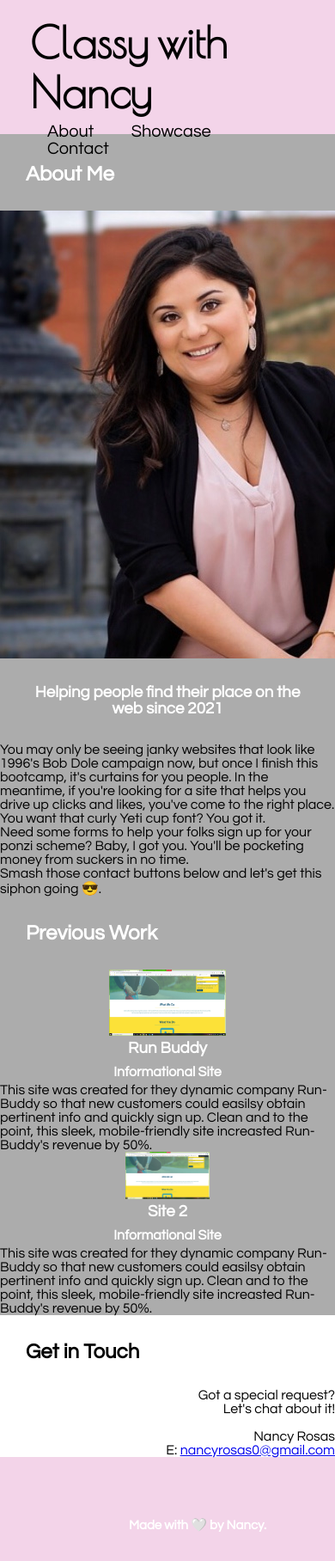
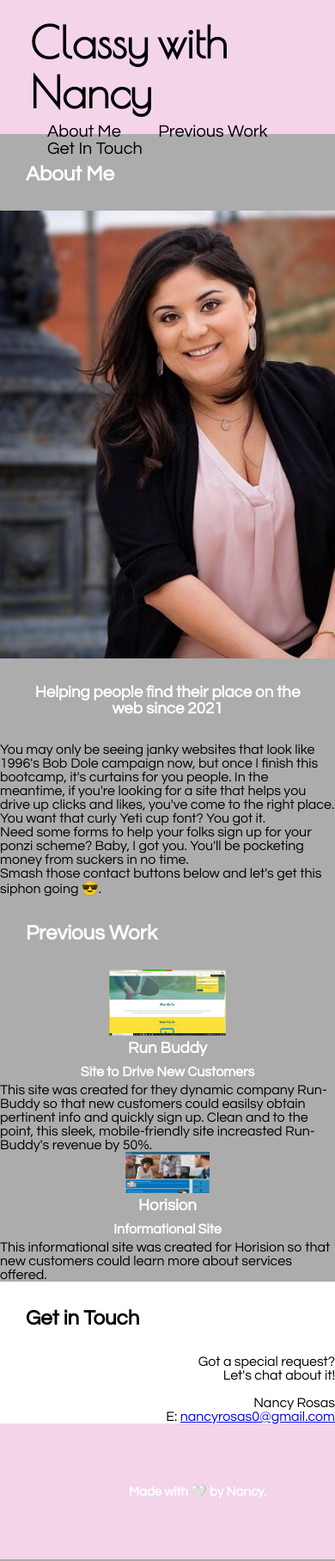
Before and after one commit to nancyrosas0/nancyrosas0.github.io, a plain HTML site: page index.html in a window 390 px wide. Shown: the top 1816 px of the page at 86% size. Drawn offline with nearby package versions, Linux system fonts and the light colour scheme.

Commit message:
added media queries

```diff
--- a/index.html
+++ b/index.html
@@ -15,25 +15,25 @@
     <!--navigation tags - block level element-->
 <header>
     <h1>
-        <a>Classy with Nancy</a>
+        <a href="/">
+        Classy with Nancy
+        </a>
     </h1>
     <nav>
         <!--Unordered list element-->
         <ul>
+            <!--List item element-->
             <li>
-                <!--List item element-->
-                <a href="#about">About</a>
+                <!--anchor element-->
+                <a href="#about">About Me</a>
             </li>
             <li>
-                <!--anchor element-->
-                <a href="#Showcase"> Showcase</a>
+                <a href="#previous-work">Previous Work</a>
             </li>
             <li>
-                <a href="#contact">Contact</a>
+                <a href="#contact">Get In Touch</a>
             </li>
         </ul>
-
-
     </nav>
 </header>
 
@@ -58,10 +58,10 @@
         </article>
     </section> -->
 
-    <section>
+    <section id="about">
         <h2>About Me</h2>
         <article>
-            <img id="img" src="assets/images/nancy.JPG" alt="Web developer, Nancy Rosas"/>
+            <img id="img" src="assets/images/nancy.JPG"  alt="Web developer, Nancy Rosas"/>
             <div>
                 <h3 id="tag">Helping people find their place on the web since 2021</h3>
                 <p>
@@ -93,25 +93,29 @@
         </article>
     </section> -->
 
-    <section>
+    <section id="previous-work">
         <h2>Previous Work</h2>
         <article>
-        <img id="main-project" src="./assets/images/run buddy screen shot.jpg" alt="A sample screenshot of the blue and yellow Run-Buddy landing page" />
+        <a href="https://nancyrosas0.github.io/run-buddy/">
+        <img id="main-project" src="./assets/images/run buddy screen shot.jpg" alt="A sample screenshot of the blue and yellow Run-Buddy landing page." />
+        </a>
         <div>
             <h3>Run Buddy</h3>
-            <h4>Informational Site</h4>
+            <h4>Site to Drive New Customers</h4>
             <p>
             This site was created for they dynamic company Run-Buddy so that new customers could easilsy obtain pertinent info and quickly sign up. Clean and to the point, this sleek, mobile-friendly site increasted Run-Buddy's revenue by 50%.
             </p>
         </div>
         </article>
         <article>
-            <img class="projects" src="./assets/images/run buddy screen shot.jpg" alt="A sample screenshot of the blue and yellow Run-Buddy landing page" />
+            <a href="https://nancyrosas0.github.io/Horiseon/">
+            <img class="projects" src="./assets/images/Horision Screen Shot.jpg" alt="A sample screenshot of the blue and grey Horiseon landing page." />
+            </a>
             <div>
-                <h3>Site 2</h3>
+                <h3>Horision</h3>
                 <h4>Informational Site</h4>
                 <p>
-                This site was created for they dynamic company Run-Buddy so that new customers could easilsy obtain pertinent info and quickly sign up. Clean and to the point, this sleek, mobile-friendly site increasted Run-Buddy's revenue by 50%.
+                This informational site was created for Horision so that new customers could learn more about services offered.
                 </p>
             </div>
             </article>
@@ -136,7 +140,7 @@
             </contact>
         </div>
     </section> -->
-<section class="contact-block">
+<section id= "contact" class="contact-block">
     <section>
         <div>
             <h2 id="get-in-touch">Get in Touch</h2>
--- a/style.css
+++ b/style.css
@@ -78,11 +78,11 @@ h2 {
     display: block;
     margin-left: auto;
     margin-right: auto;
-}
+  }
 
 .projects {
     width: 25%;
-    heigth: 25%;
+    height: 25%;
     display: block;
     margin-left: auto;
     margin-right: auto;
@@ -112,6 +112,7 @@ h3, h4   {
     padding: 0 20px;
 }
 
+
 /*footer styles*/
 footer {
     background:rgb(243, 212, 233);
@@ -126,3 +127,20 @@ footer h2 {
     font-weight: bold;
     margin: 0;
 }
+
+/*media queries*/
+
+/* Extra small devices (phones, 600px and down) */
+@media only screen and (max-width: 600px) {...}
+
+/* Small devices (portrait tablets and large phones, 600px and up) */
+@media only screen and (min-width: 600px) {...}
+
+/* Medium devices (landscape tablets, 768px and up) */
+@media only screen and (min-width: 768px) {...}
+
+/* Large devices (laptops/desktops, 992px and up) */
+@media only screen and (min-width: 992px) {...}
+
+/* Extra large devices (large laptops and desktops, 1200px and up) */
+@media only screen and (min-width: 1200px) {...}
```
Also changed, not shown: assets/images/Horision Screen Shot.jpg (added).
